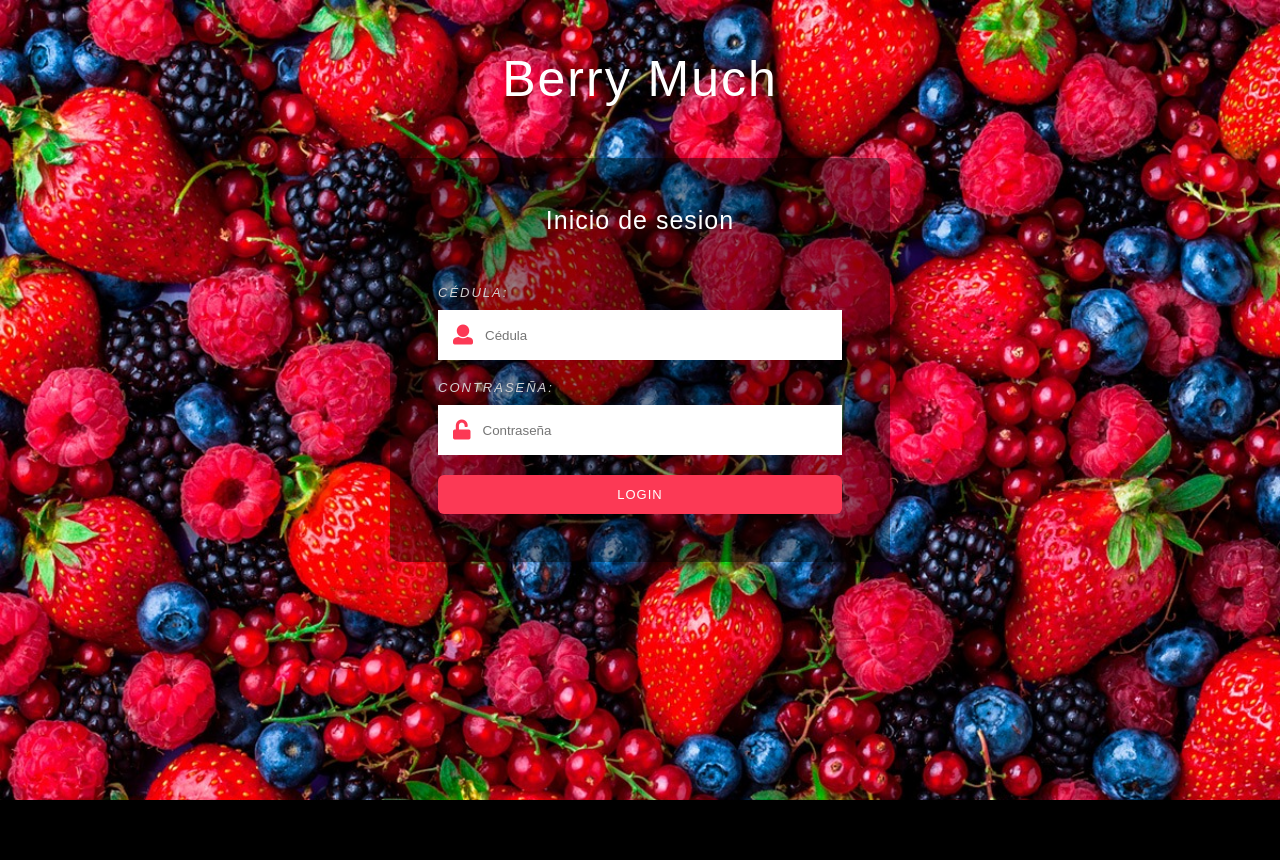
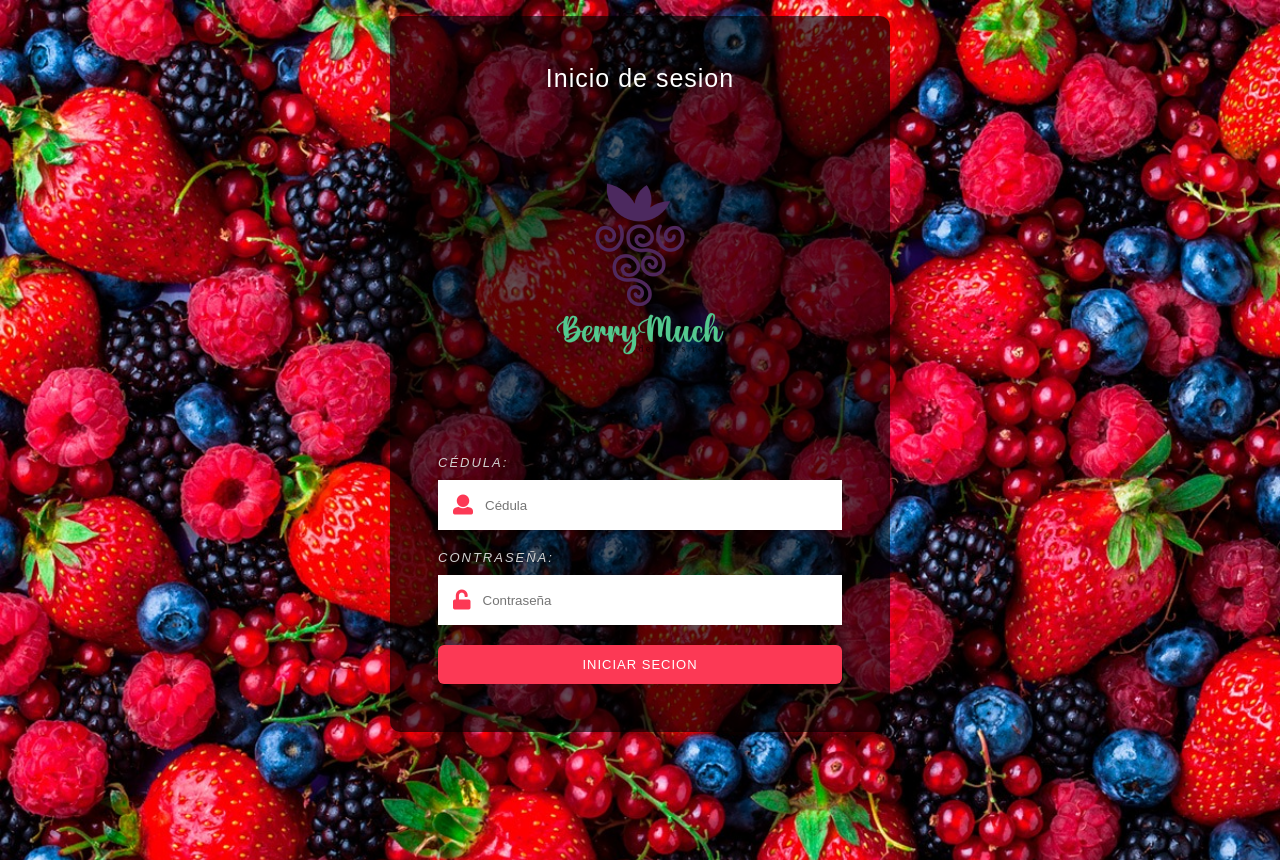
Before and after one commit to RichardCasa/Front-end, a PHP site: page / in a window 1280 px wide. Before the commit the page ends 800 px from the top, so only its background shows below. Run offline with PHP 8.4, Linux system fonts and the light colour scheme.

Commit message:
cambio de falcomm

```diff
--- a/web/css/style.css
+++ b/web/css/style.css
@@ -1,7 +1,7 @@
 body {
     margin: 0;
     padding: 0;
-    background: url(../images/cover4.jpg) no-repeat 0px 0px;
+    background: url(../img/cover4.jpg) no-repeat 0px 0px;
     min-height: 100vh;
     background-size: cover;
     font-family: 'Raleway', sans-serif;
@@ -35,7 +35,7 @@ p.w3l-register-p {
 }
 
 .w3l-login-form {
-    background: rgba(0, 0, 0, 0.4117647058823529);
+    background: rgba(0, 0, 0, 0.616);
     max-width: 500px;
     margin: 0 auto;
     padding: 3em;
--- a/web/index.html
+++ b/web/index.html
@@ -8,26 +8,20 @@
     <meta name="viewport" content="width=device-width, initial-scale=1.0" />
     <meta name="keywords" content="Art Sign Up Form Responsive Widget, Audio and Video players, Login Form Web Template, Flat Pricing Tables, Flat Drop-Downs, Sign-Up Web Templates,
 		Flat Web Templates, Login Sign-up Responsive Web Template, Smartphone Compatible Web Template, Free Web Designs for Nokia, Samsung, LG, Sony Ericsson, Motorola Web Design" />
-    <!-- /meta tags -->
-    <!-- custom style sheet -->
     <link href="css/style.css" rel="stylesheet" type="text/css" />
-    <!-- /custom style sheet -->
-    <!-- fontawesome css -->
     <link href="css/fontawesome-all.css" rel="stylesheet" />
-    <!-- /fontawesome css -->
-    <!-- google fonts-->
-    <!-- <link href="//fonts.googleapis.com/css?family=Raleway:100,100i,200,200i,300,300i,400,400i,500,500i,600,600i,700,700i,800,800i,900,900i" rel="stylesheet"> -->
-    <!-- /google fonts -->
+
+    <link  rel="icon"   href="img/logo1.png" type="image/jpg" />
 
 </head>
 
 
 <body>
-    <h1>Berry Much</h1>
+    <p></p>
     <div class=" w3l-login-form">
         <h2>Inicio de sesion</h2>
         <form action="#" method="POST">
-
+            <h1><img src="img/logo200x200.png"></h1>
             <div class=" w3l-form-group">
                 <label>Cédula:</label>
                 <div class="group">
@@ -46,7 +40,7 @@
                 <a href="#">¿Olvidó su contraseña?</a>
                 <p><input type="checkbox">Recordar contraseña</p>
             </div> -->
-            <button type="submit">Login</button>
+            <button type="submit">Iniciar Secion</button>
         </form>
         <!-- <p class=" w3l-register-p">¿No tiene una cuenta?<a href="#" class="register"> Registrate</a></p> -->
     </div>
```
Also changed, not shown: web/img/cover4.jpg (renamed from web/images/cover4.jpg), web/img/logo1.png (added), web/img/logo200x200.png (added), web/img/logo300x300.png (added).
